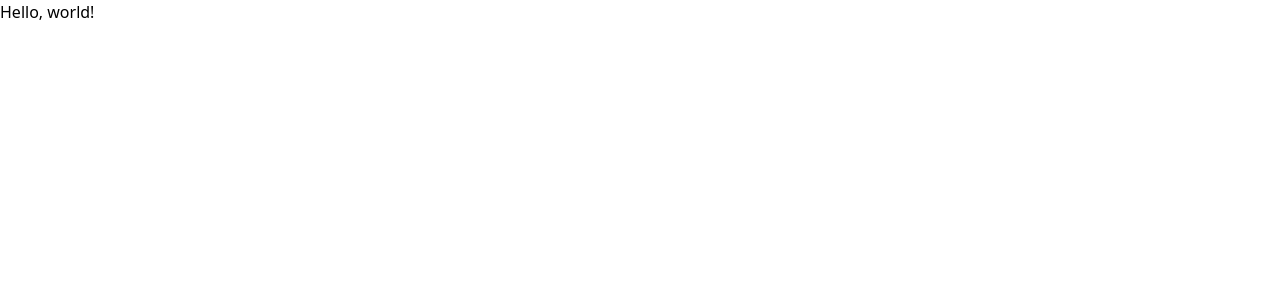
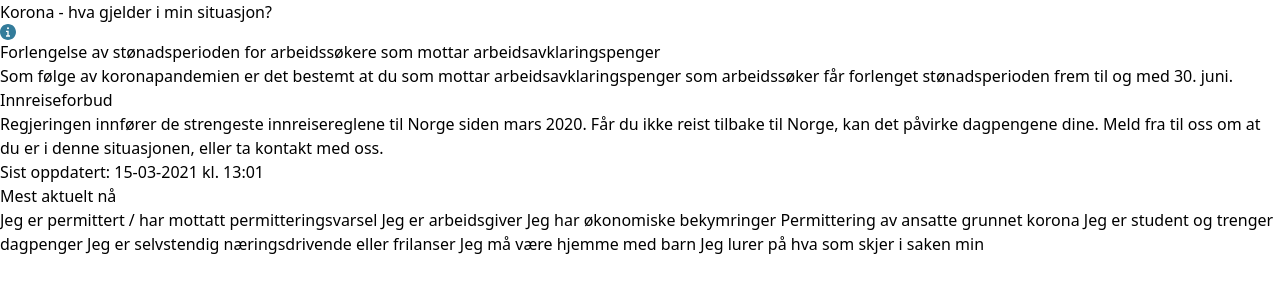
Before and after one commit to navikt/ds-tailwind, a website built with Vite: page index.html in a window 1280 px wide. Built offline with nearby package versions, Linux system fonts and the light colour scheme.

Commit message:
add some koronaveiviser content

```diff
--- a/index.html
+++ b/index.html
@@ -7,6 +7,54 @@
     <link href="/css/tailwind.css" rel="stylesheet" />
   </head>
   <body>
-    <h1>Hello, world!</h1>
+    <h1>Korona - hva gjelder i min situasjon?</h1>
+    <div>
+      <svg
+        width="1em"
+        height="1em"
+        viewBox="0 0 24 24"
+        fill="none"
+        xmlns="http://www.w3.org/2000/svg"
+      >
+        <path
+          fill-rule="evenodd"
+          clip-rule="evenodd"
+          d="M12 0c6.627 0 12 5.373 12 12s-5.373 12-12 12S0 18.627 0 12 5.373 0 12 0zM9 19v-2h2v-5H9v-2h4v7h2v2H9zm3-14a1.5 1.5 0 110 3 1.5 1.5 0 010-3z"
+          fill="#337C9B"
+        ></path>
+      </svg>
+      <div>
+        <h2>
+          Forlengelse av stønadsperioden for arbeidssøkere som mottar
+          arbeidsavklaringspenger
+        </h2>
+        <p>
+          Som følge av koronapandemien er det bestemt at du som mottar
+          arbeidsavklaringspenger som arbeidssøker får
+          <a href="#">forlenget stønadsperioden frem til og med 30. juni</a>.
+        </p>
+        <h2>Innreiseforbud</h2>
+        <p>
+          Regjeringen innfører de strengeste innreisereglene til Norge siden
+          mars 2020. Får du ikke reist tilbake til Norge, kan det påvirke
+          dagpengene dine.
+          <a href="#">Meld fra til oss</a>
+          om at du er i denne situasjonen, eller
+          <a href="#">ta kontakt med oss</a>.
+        </p>
+        <p>Sist oppdatert: 15-03-2021 kl. 13:01</p>
+      </div>
+    </div>
+    <div>
+      <h2>Mest aktuelt nå</h2>
+      <a href="#">Jeg er permittert / har mottatt permitteringsvarsel</a>
+      <a href="#">Jeg er arbeidsgiver</a>
+      <a href="#">Jeg har økonomiske bekymringer</a>
+      <a href="#">Permittering av ansatte grunnet korona</a>
+      <a href="#">Jeg er student og trenger dagpenger</a>
+      <a href="#">Jeg er selvstendig næringsdrivende eller frilanser</a>
+      <a href="#">Jeg må være hjemme med barn</a>
+      <a href="#">Jeg lurer på hva som skjer i saken min</a>
+    </div>
   </body>
 </html>
```
